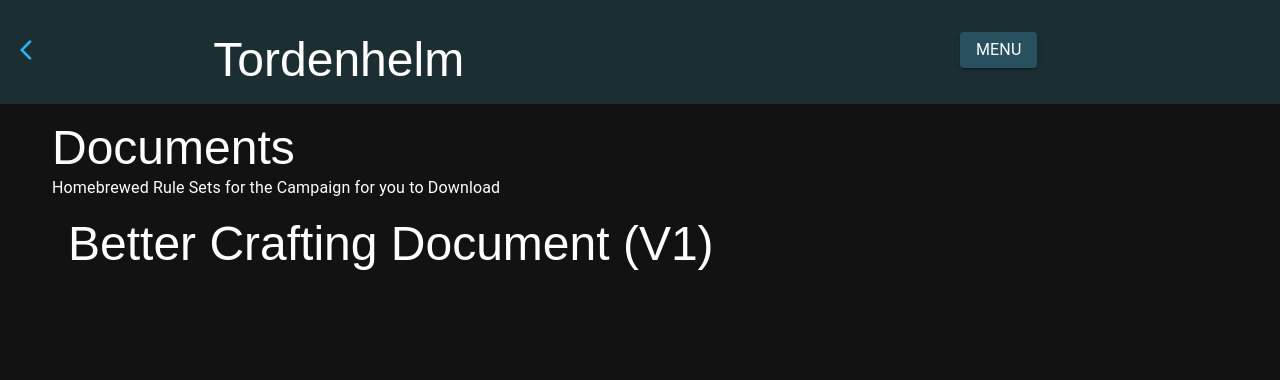
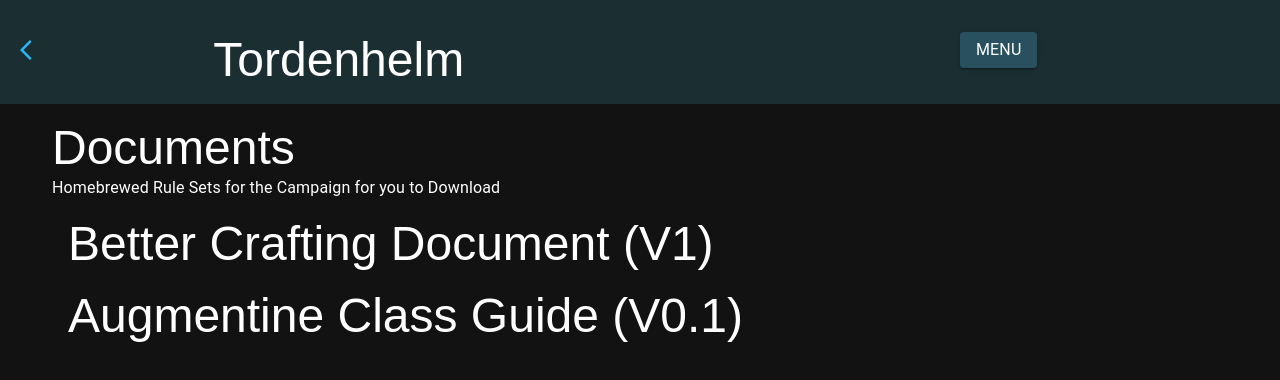
Before and after one commit to athenasbane/campaign_manager, a React (Create React App) app: page /documents in a window 1280 px wide. Shown: the top 380 px of the page. Built offline with nearby package versions, Linux system fonts and the light colour scheme; a web font is replaced by a local one.

Commit message:
add link to augmentine test document

```diff
--- a/src/Pages/Documents/Documents.tsx
+++ b/src/Pages/Documents/Documents.tsx
@@ -30,6 +30,20 @@ export default function Documents() {
               </Typography>
             </a>
           </ListItem>
+          <ListItem>
+            <a
+              style={{ textDecoration: "none", color: "white" }}
+              href={
+                process.env.REACT_APP_BACKEND_URL + "public/augmentine_class"
+              }
+              rel="noopener noreferrer"
+              target="_blank"
+            >
+              <Typography variant="h3">
+                Augmentine Class Guide (V0.1)
+              </Typography>
+            </a>
+          </ListItem>
         </MuiList>
       </Grid>
     </Grid>
```
